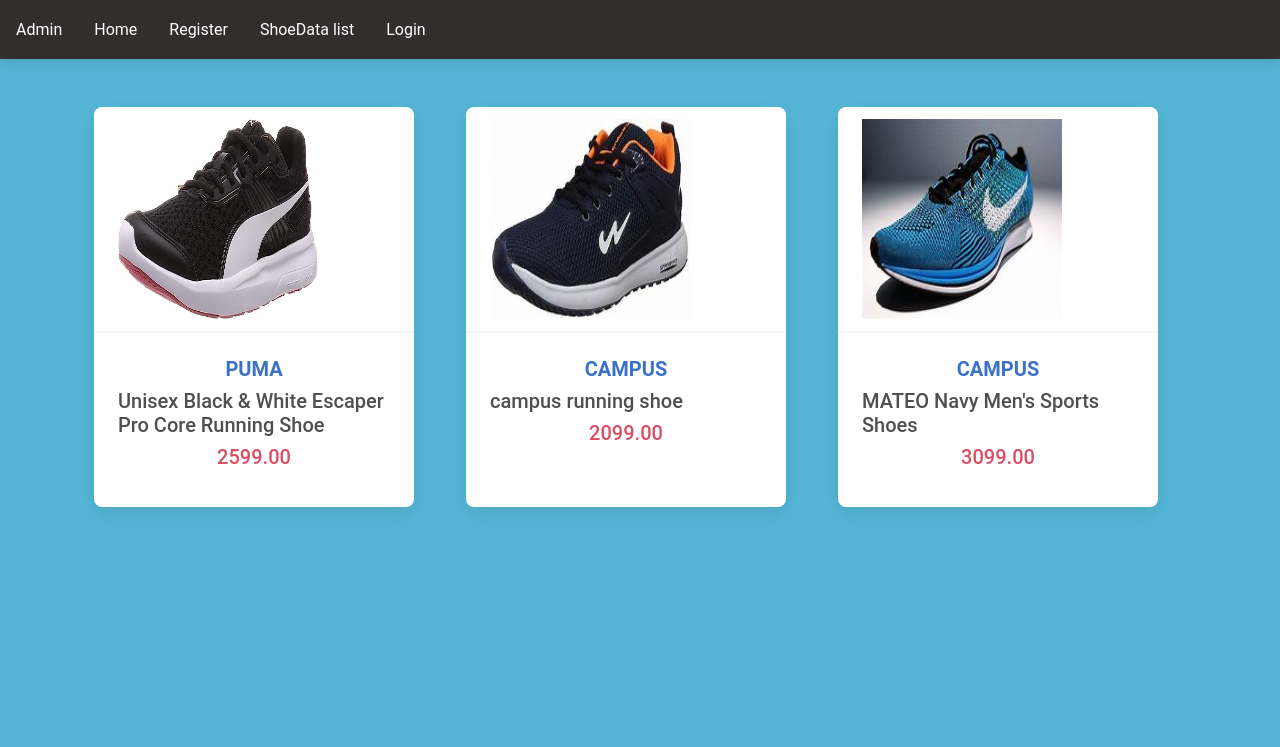
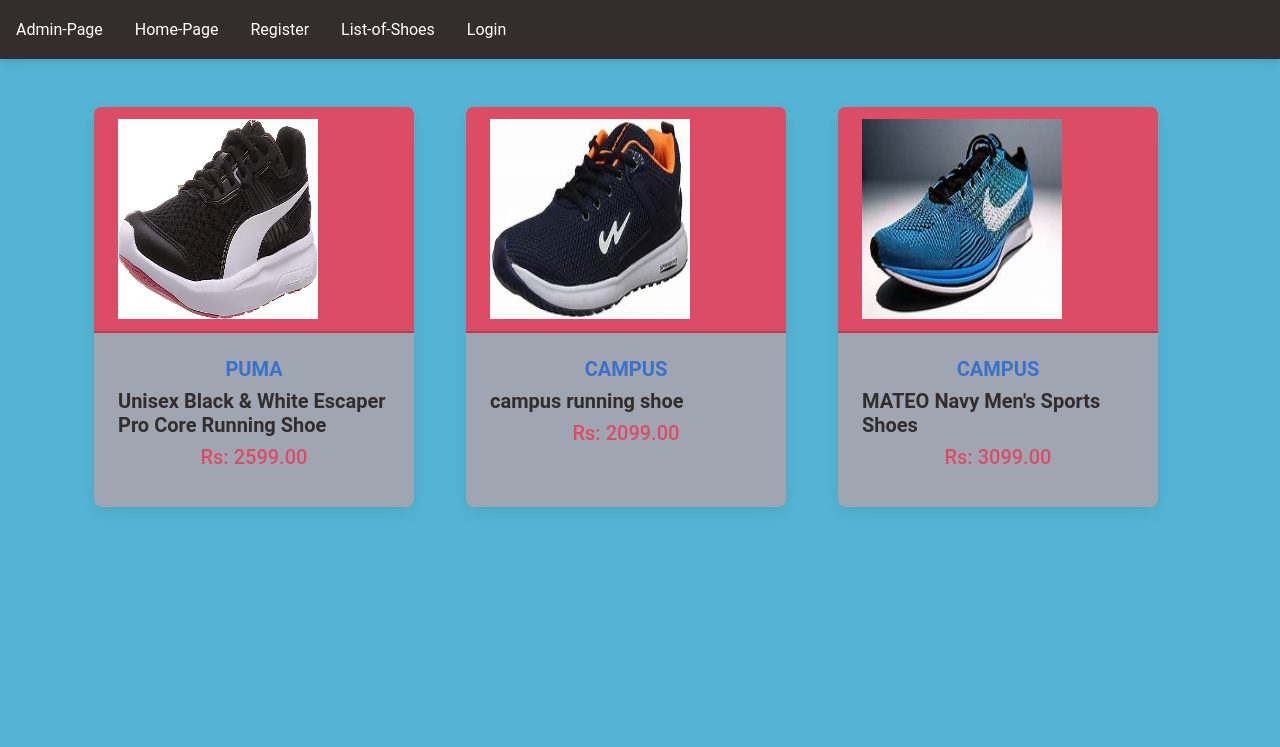
Before and after one commit to bhartishubham07/Adcuratio_blog_project, a Django app: page /app/list/ in a window 1280 px wide. Shown: the top 747 px of the page. Run offline with Django 4.2, Linux system fonts and the light colour scheme; data comes from the database, SQL or seed files in the repository.

Commit message:
first commit

```diff
--- a/Blog/views.py
+++ b/Blog/views.py
@@ -38,6 +38,8 @@ def Registeration(request):
             NUFO.set_password(password)
             NUFO.save()
             return render(request, 'registeration_success.html')
+        else:
+            return HttpResponse('Invalid Data!!!!')
 
     return render(request, 'Registeration.html', d)
 
@@ -103,9 +105,9 @@ class ShoeData(viewsets.ViewSet):
         SPD=ShoeMS(SPO,data=request.data)
         if SPD.is_valid():
             SPD.save()
-            return Response({'Updated':'Product is updated'})
+            return Response({'Updated':'Shoe is Updated'})
         else:
-            return Response({'Failed':'Prodct is Not Updated'})
+            return Response({'Failed':'Shoe is not Updated'})
 
 
     def partial_update(self,request,pk):
@@ -113,10 +115,10 @@ class ShoeData(viewsets.ViewSet):
         SPD=ShoeMS(SPO,data=request.data,partial=True)
         if SPD.is_valid():
             SPD.save()
-            return Response({'Updated':'Product is updated'})
+            return Response({'Updated':'Shoe is Updated'})
         else:
-            return Response({'Failed':'Prodct is Not Updated'})
+            return Response({'Failed':'Shoe is not Updated'})
 
     def destroy(self,request,pk):
         Shoe.objects.get(pk=pk).delete()
-        return Response({'Deleted':'Product is deleted'})
+        return Response({'Deleted':'Shoe is Deleted'})
--- a/templates/demo.html
+++ b/templates/demo.html
@@ -15,14 +15,14 @@
 
     <nav class="navbar navbar-expand-lg navbar-light bg-dark sticky-top">
 
-        <a href="{% url 'admin:index' %}" class="nav nav-link text-white">Admin</a>
-        <a href="{% url 'home' %}" class="nav nav-link text-white">Home</a>
+        <a href="{% url 'admin:index' %}" class="nav nav-link text-white">Admin-Page</a>
+        <a href="{% url 'home' %}" class="nav nav-link text-white">Home-Page</a>
 
         <a href="{% url 'Registeration' %}" class="nav nav-link text-white">Register</a>
-        <a href="{% url 'ShoeData-list' %}" class="nav nav-link text-white">ShoeData list</a>
+        <a href="{% url 'ShoeData-list' %}" class="nav nav-link text-white">List-of-Shoes</a>
 
         {% if user.is_authenticated %}
-        <a href="{% url 'insert_data' %}" class="nav nav-link text-white">Add Data</a>
+        <a href="{% url 'insert_data' %}" class="nav nav-link text-white">Add-New-Data</a>
         <a href="{% url 'user_logout' %}" class="nav nav-link text-white">Logout</a>
 
         {% else %}
--- a/templates/home.html
+++ b/templates/home.html
@@ -7,10 +7,10 @@
 <center>
     {% if username %}
 
-    <h1>Welcome To Home Page MR/MS {{username}}</h1>
+        <h1 class="text-dark fw-bolder">Welcome To Home Page MR/MS {{username}}</h1>
     {% else %}
 
-        <h1>Welcome To Home Page of ShoePage</h1>
+        <h1 class="text-dark fw-bolder"> Welcome To Home Page of ShoePage</h1>
 
     {% endif %}
 </center>
--- a/templates/list.html
+++ b/templates/list.html
@@ -8,14 +8,14 @@
   <div class="row">
       {% for i in data %}
       <div class="col-md-4">
-          <div class="card" style="width:20rem; height:25rem;">
-              <div class="card-header">
+          <div class="card bg-secondary mb-5" style="width:20rem; height:25rem;">
+              <div class="card-header bg-danger">
                   <img src="{{i.shoe_image}}" alt="" width="200px" height="200px">
               </div>
               <div class="card-body">
                   <a href="{{i.id}}"><h5 class="card-title fw-bolder text-center">{{i.brand_name}}</h5></a>
-                  <h5 class="card-title">{{i.shoe_name}}</h5>
-                  <h5 class="card-title text-center text-danger">{{i.price}}</h5>
+                  <h5 class="card-title text-dark fw-bolder">{{i.shoe_name}}</h5>
+                  <h5 class="card-title text-center text-danger">Rs: {{i.price}}</h5>
 
               </div>
           </div>
```
